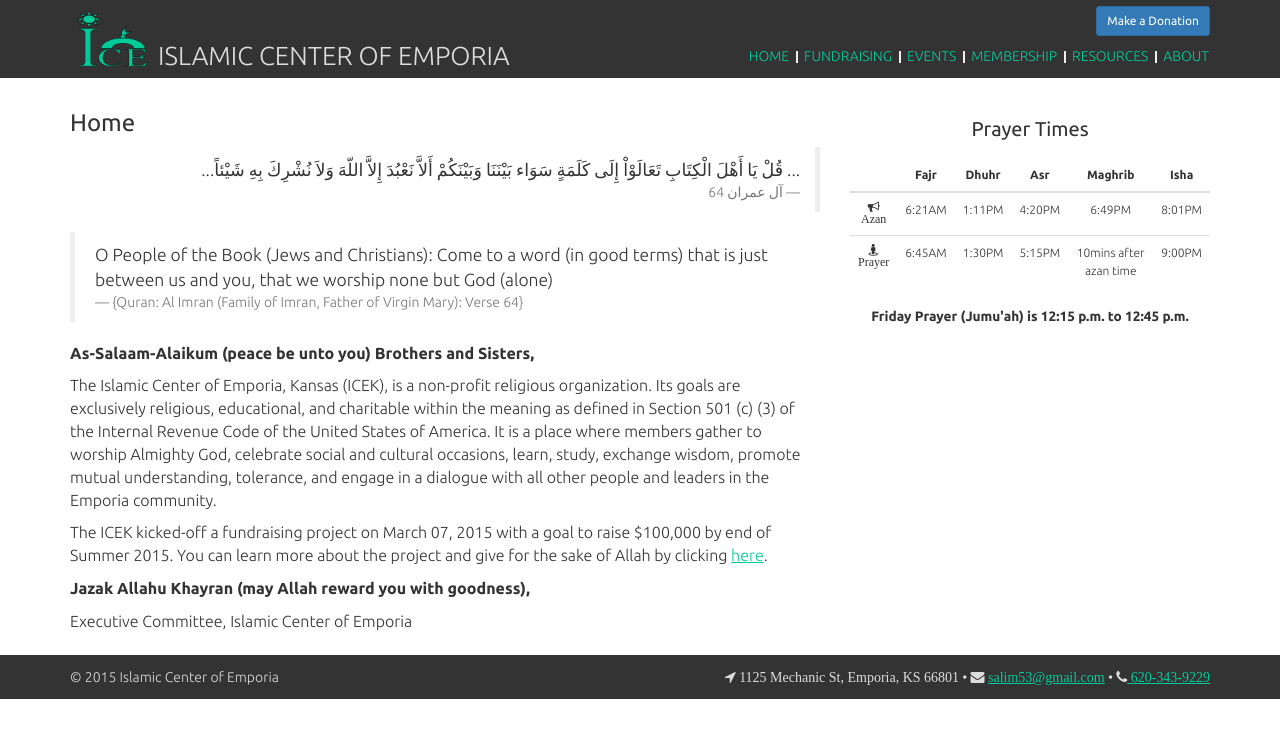
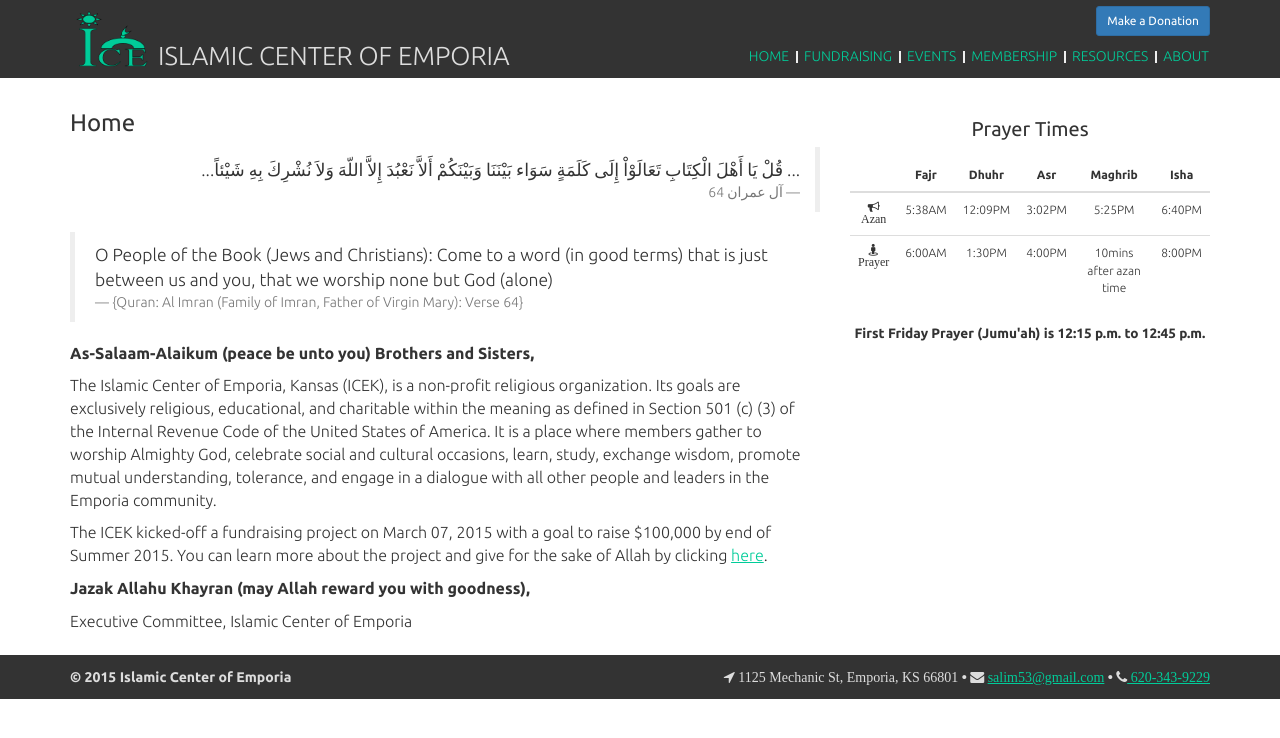
Before and after one commit to fourfridays/fourfridays.github.io, a Jekyll site: the page built from 1-index.html, in a window 1280 px wide. Shown: the top 738 px of the page. Built offline with Jekyll 4.4.1, drawn with Linux system fonts in a browser that asks for light colours; nearby versions of some CDN libraries.

Commit message:
Prayer time update. Added second Friday prayer

```diff
--- a/_layouts/page.html
+++ b/_layouts/page.html
@@ -25,21 +25,22 @@
     <tbody>
       <tr>
         <td><i class="fa fa-bullhorn"><br/>Azan</i></td>
-        <td>6:21AM</td>
-        <td>1:11PM</td>
-        <td>4:20PM</td>
-        <td>6:49PM</td>
-        <td>8:01PM</td>
+        <td>5:38AM</td>
+        <td>12:09PM</td>
+        <td>3:02PM</td>
+        <td>5:25PM</td>
+        <td>6:40PM</td>
       </tr>
       <tr>
         <td><i class="fa fa-street-view"><br/>Prayer</i></td>
-        <td>6:45AM</td>
+        <td>6:00AM</td>
         <td>1:30PM</td>
-        <td>5:15PM</td>
+        <td>4:00PM</td>
         <td>10mins after azan time</td>
-        <td>9:00PM</td>
+        <td>8:00PM</td>
       </tr>
     </tbody>
   </table>
-  <p class="text-center small"><strong>Friday Prayer (Jumu'ah) is 12:15 p.m. to 12:45 p.m.</strong></p>
+  <p class="text-center small"><strong>First Friday Prayer (Jumu'ah) is 12:15 p.m. to 12:45 p.m.</strong></p>
+  <p class="text-center small"><strong Second Friday Prayer (Jumu'ah) is 2:00 p.m. to 2:30 p.m.</strong></p>
 </div>
```
